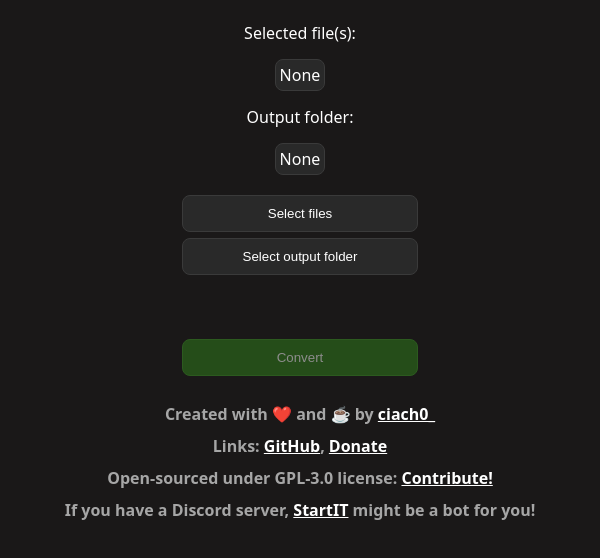
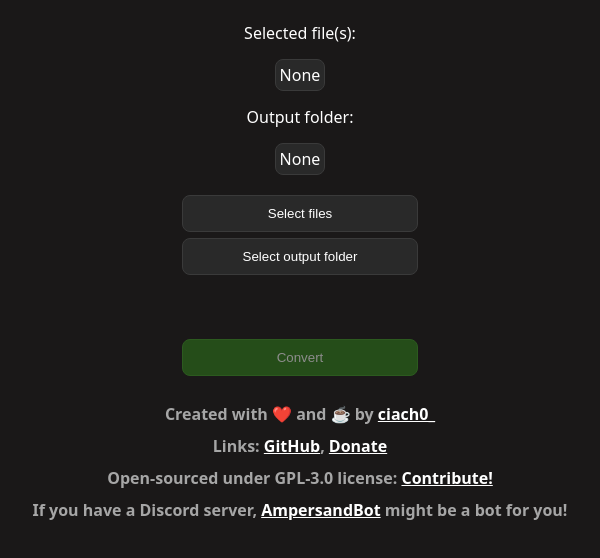
Before and after one commit to Ciach0/bson-to-json, an Electron app: page html/index.html in a window 600 px wide. Shown: the part 64-622 px from the top of the page. Drawn offline with Linux system fonts and the light colour scheme; no server answers.

Commit message:
Remove StartIT References

```diff
--- a/html/index.html
+++ b/html/index.html
@@ -35,7 +35,8 @@
       <a href="https://ko-fi.com/ciach0_" target="_blank" class="link">Donate</a>
     </p>
     <p class="credits">Open-sourced under GPL-3.0 license: <a href="https://github.com/Ciach0/bson-to-json" target="_blank" class="link">Contribute!</a></p>
-    <p class="credits">If you have a Discord server, <a href="https://github.com/Ciach0/bson-to-json" target="_blank" class="link">StartIT</a> might be a bot for you!</p>
+    <p class="credits">If you have a Discord server, <a href="https://ampersandbot.xyz" target="_blank" class="link">AmpersandBot</a> might be a bot for you!</p>
     <script src="index.js"></script>
   </body>
+
 </html>
```
